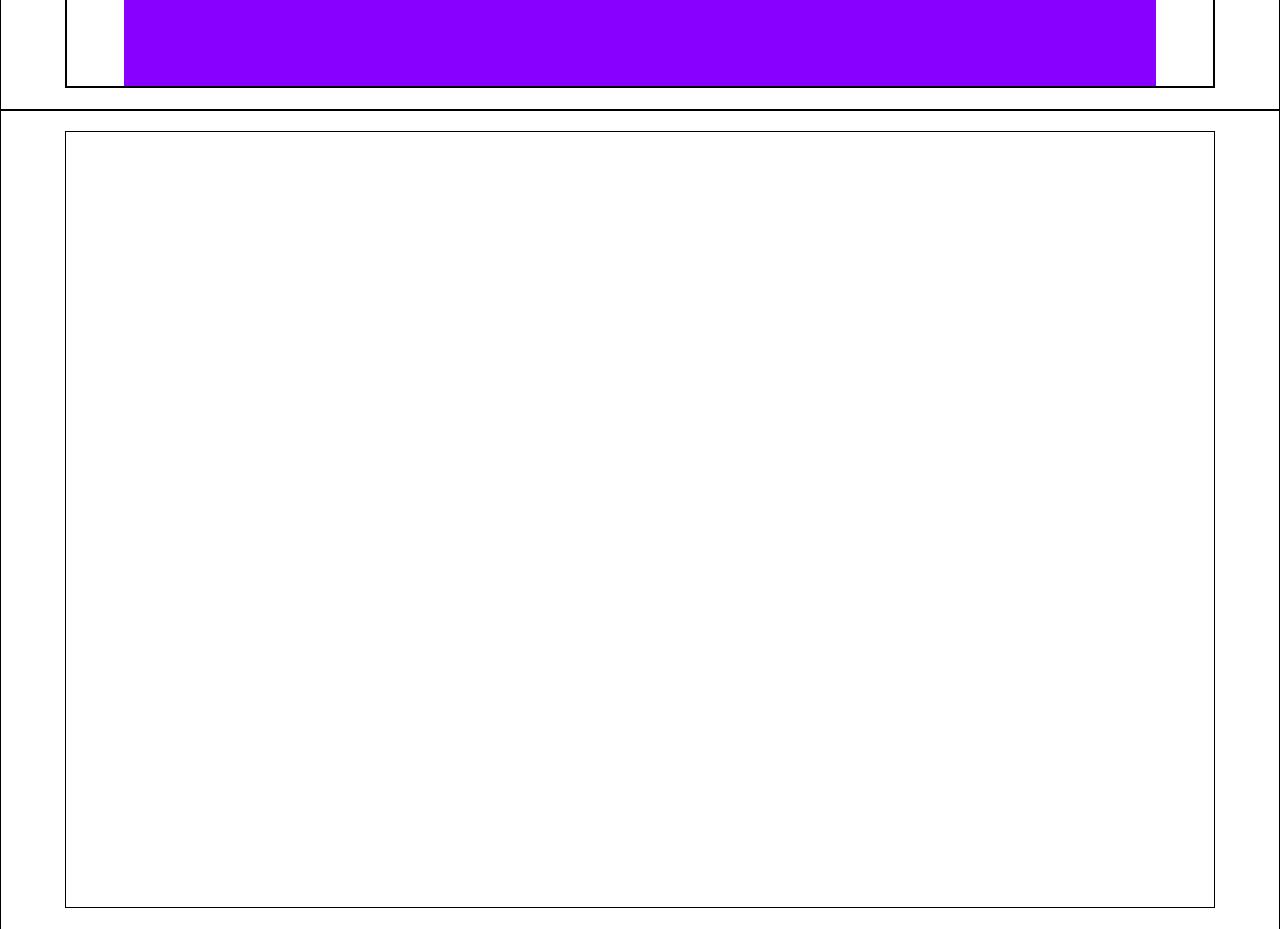
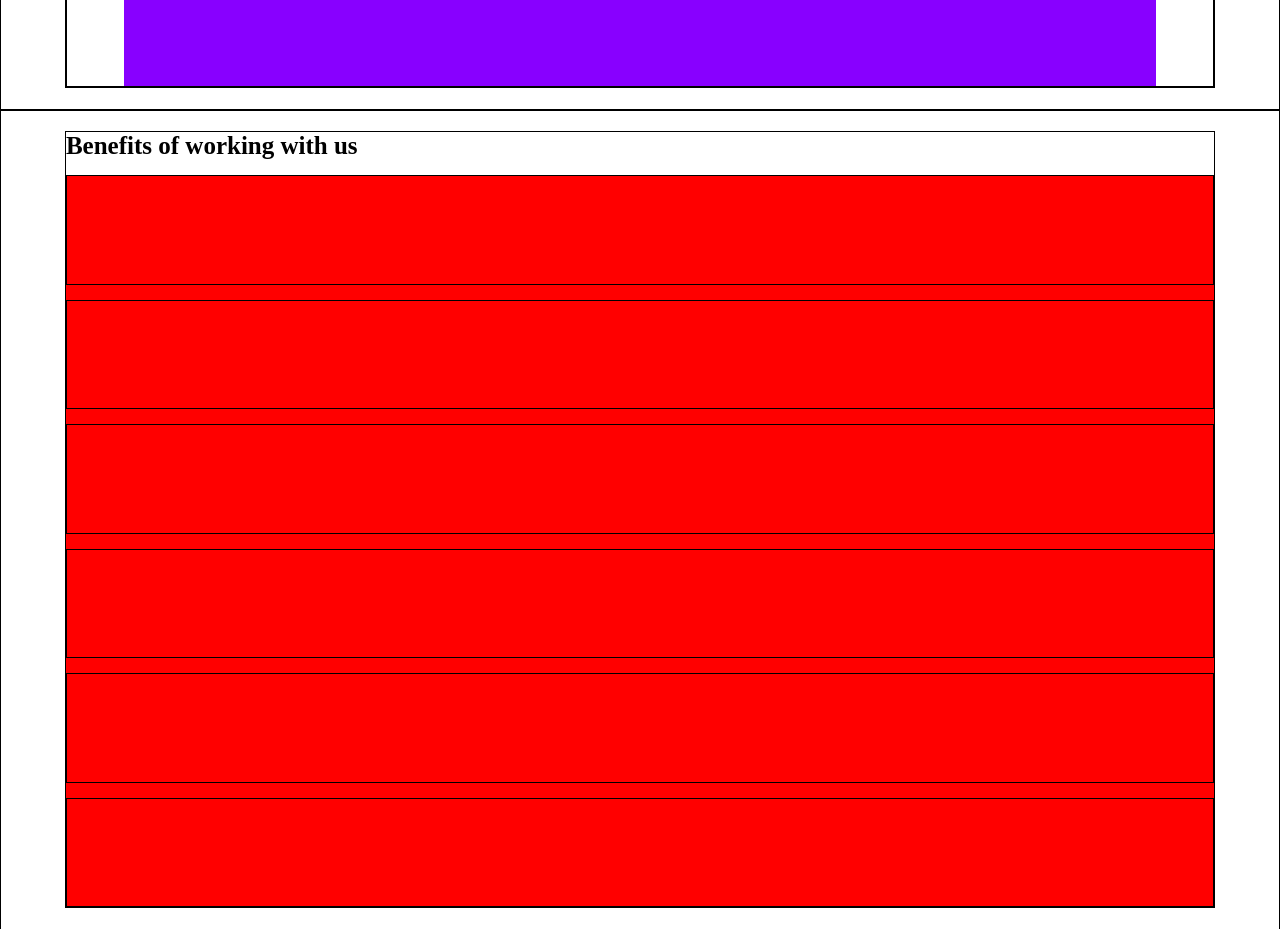
Before and after one commit to niccov/htmlcss-responsive-layout, a plain HTML site: page index.html in a window 1280 px wide. Shown: the part 2420-3349 px from the top of the page. Drawn offline with Linux system fonts and the light colour scheme.

Commit message:
section 4 blocks completed

```diff
--- a/css/style.css
+++ b/css/style.css
@@ -184,3 +184,26 @@ nav{
 
 }
 /* /section 3 */
+
+/* section 4 */
+.four h3{
+    font-size: 25px;
+}
+
+#container-block4{
+    width: 100%;
+    height: 100%;
+    background-color: red;
+
+    display: flex;
+    flex-direction: column;
+    gap: 15px;
+}
+
+.block-section4{
+    width: 100%;
+    height: calc(100% / 6);
+
+    border: 1px solid black;
+}
+/* /section 4 */
--- a/index.html
+++ b/index.html
@@ -115,8 +115,21 @@
         <section>
             <div class="section four">
               <div class="container-section">
+                  <h3>Benefits of working with us</h3>
 
-              </div>
+                  <div id="container-block4">
+                      <div class="block-section4"></div>
+
+                      <div class="block-section4"></div>
+
+                      <div class="block-section4"></div>
+
+                      <div class="block-section4"></div>
+
+                      <div class="block-section4"></div>
+
+                      <div class="block-section4"></div>
+                  </div>
             </div>
         </section>
         <!-- /section 4 -->
```
